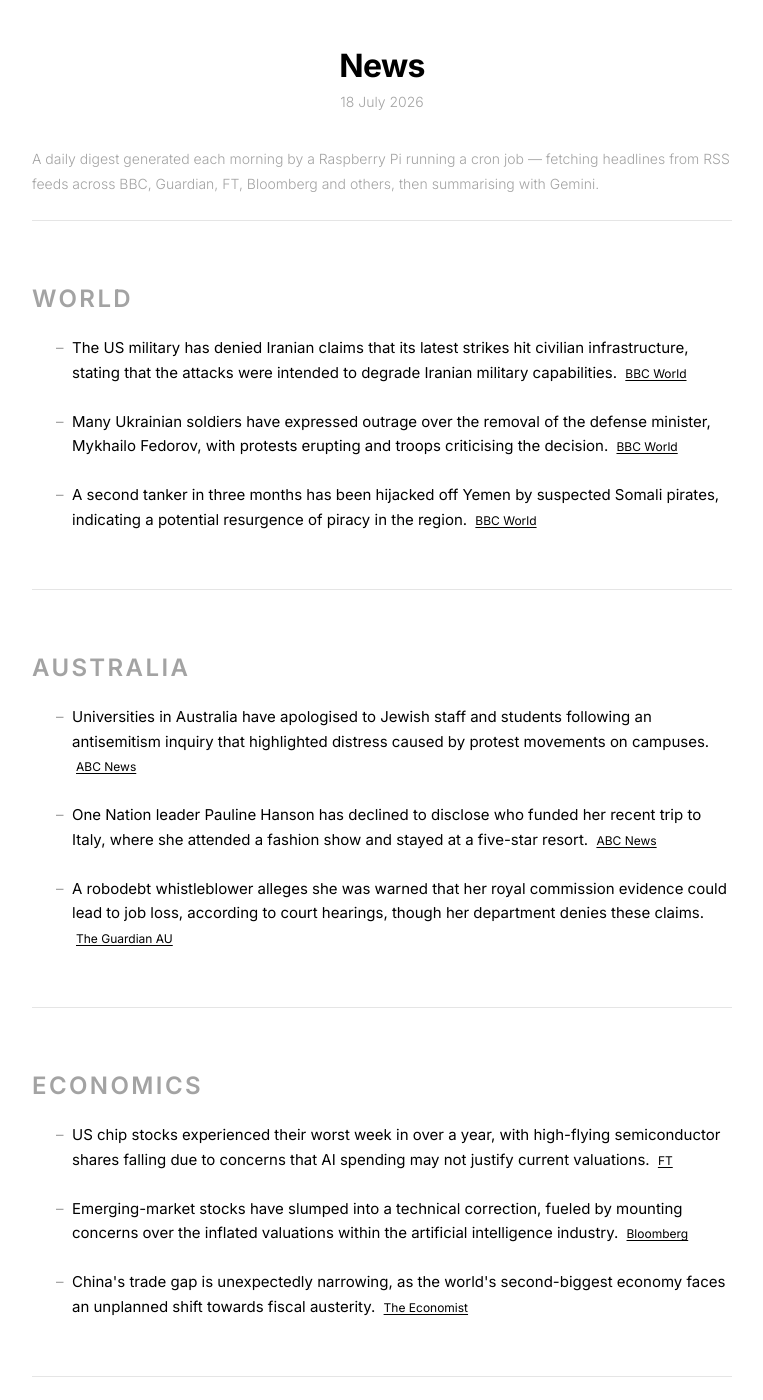
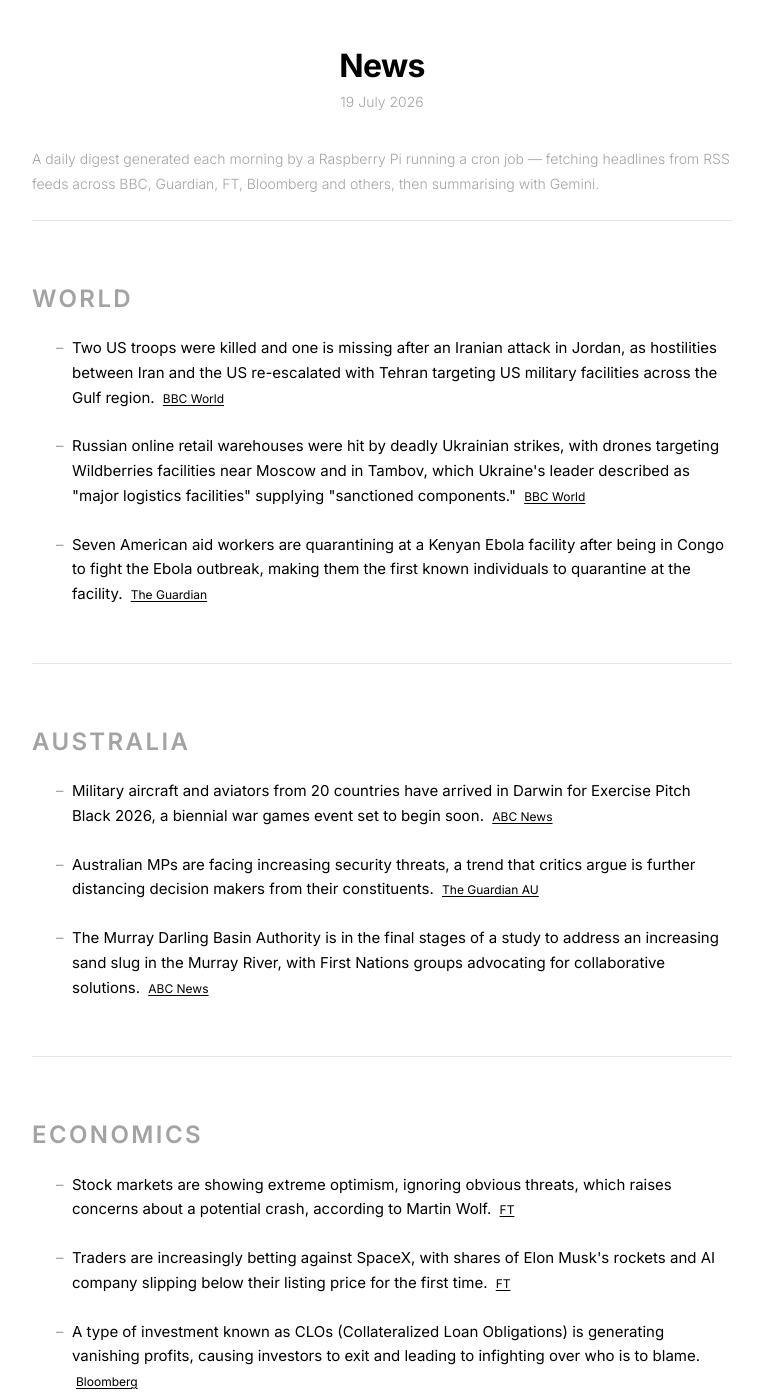
Before and after one commit to s-jac/s-jac.github.io, a Jekyll site: the page built from projects/news.html, in a window 1280 px wide and 1400 px high. Shown: the whole window, without its empty margins (258-1021 px from the left). Built offline with Jekyll 4.4.1, drawn with Linux system fonts in a browser that asks for light colours; some of the changed text lies outside the part shown.

Commit message:
daily news update 19 July 2026

```diff
--- a/_data/news.json
+++ b/_data/news.json
@@ -1,24 +1,24 @@
 {
-  "date": "18 July 2026",
-  "generated_at": "2026-07-17T21:00:28.329670+00:00",
+  "date": "19 July 2026",
+  "generated_at": "2026-07-18T21:00:23.697976+00:00",
   "sections": [
     {
       "heading": "World",
       "bullets": [
         {
-          "text": "The US military has denied Iranian claims that its latest strikes hit civilian infrastructure, stating that the attacks were intended to degrade Iranian military capabilities.",
+          "text": "Two US troops were killed and one is missing after an Iranian attack in Jordan, as hostilities between Iran and the US re-escalated with Tehran targeting US military facilities across the Gulf region.",
           "source": "BBC World",
           "url": "https://www.bbc.com/news/world"
         },
         {
-          "text": "Many Ukrainian soldiers have expressed outrage over the removal of the defense minister, Mykhailo Fedorov, with protests erupting and troops criticising the decision.",
+          "text": "Russian online retail warehouses were hit by deadly Ukrainian strikes, with drones targeting Wildberries facilities near Moscow and in Tambov, which Ukraine's leader described as \"major logistics facilities\" supplying \"sanctioned components.\"",
           "source": "BBC World",
           "url": "https://www.bbc.com/news/world"
         },
         {
-          "text": "A second tanker in three months has been hijacked off Yemen by suspected Somali pirates, indicating a potential resurgence of piracy in the region.",
-          "source": "BBC World",
-          "url": "https://www.bbc.com/news/world"
+          "text": "Seven American aid workers are quarantining at a Kenyan Ebola facility after being in Congo to fight the Ebola outbreak, making them the first known individuals to quarantine at the facility.",
+          "source": "The Guardian",
+          "url": "https://www.theguardian.com"
         }
       ]
     },
@@ -26,19 +26,19 @@
       "heading": "Australia",
       "bullets": [
         {
-          "text": "Universities in Australia have apologised to Jewish staff and students following an antisemitism inquiry that highlighted distress caused by protest movements on campuses.",
+          "text": "Military aircraft and aviators from 20 countries have arrived in Darwin for Exercise Pitch Black 2026, a biennial war games event set to begin soon.",
           "source": "ABC News",
           "url": "https://www.abc.net.au/news"
         },
         {
-          "text": "One Nation leader Pauline Hanson has declined to disclose who funded her recent trip to Italy, where she attended a fashion show and stayed at a five-star resort.",
+          "text": "Australian MPs are facing increasing security threats, a trend that critics argue is further distancing decision makers from their constituents.",
+          "source": "The Guardian AU",
+          "url": "https://www.theguardian.com/au"
+        },
+        {
+          "text": "The Murray Darling Basin Authority is in the final stages of a study to address an increasing sand slug in the Murray River, with First Nations groups advocating for collaborative solutions.",
           "source": "ABC News",
           "url": "https://www.abc.net.au/news"
-        },
-        {
-          "text": "A robodebt whistleblower alleges she was warned that her royal commission evidence could lead to job loss, according to court hearings, though her department denies these claims.",
-          "source": "The Guardian AU",
-          "url": "https://www.theguardian.com/au"
         }
       ]
     },
@@ -46,19 +46,19 @@
       "heading": "Economics",
       "bullets": [
         {
-          "text": "US chip stocks experienced their worst week in over a year, with high-flying semiconductor shares falling due to concerns that AI spending may not justify current valuations.",
+          "text": "Stock markets are showing extreme optimism, ignoring obvious threats, which raises concerns about a potential crash, according to Martin Wolf.",
           "source": "FT",
           "url": "https://www.ft.com"
         },
         {
-          "text": "Emerging-market stocks have slumped into a technical correction, fueled by mounting concerns over the inflated valuations within the artificial intelligence industry.",
+          "text": "Traders are increasingly betting against SpaceX, with shares of Elon Musk's rockets and AI company slipping below their listing price for the first time.",
+          "source": "FT",
+          "url": "https://www.ft.com"
+        },
+        {
+          "text": "A type of investment known as CLOs (Collateralized Loan Obligations) is generating vanishing profits, causing investors to exit and leading to infighting over who is to blame.",
           "source": "Bloomberg",
           "url": "https://www.bloomberg.com/markets"
-        },
-        {
-          "text": "China's trade gap is unexpectedly narrowing, as the world's second-biggest economy faces an unplanned shift towards fiscal austerity.",
-          "source": "The Economist",
-          "url": "https://www.economist.com/finance-and-economics"
         }
       ]
     }
```
